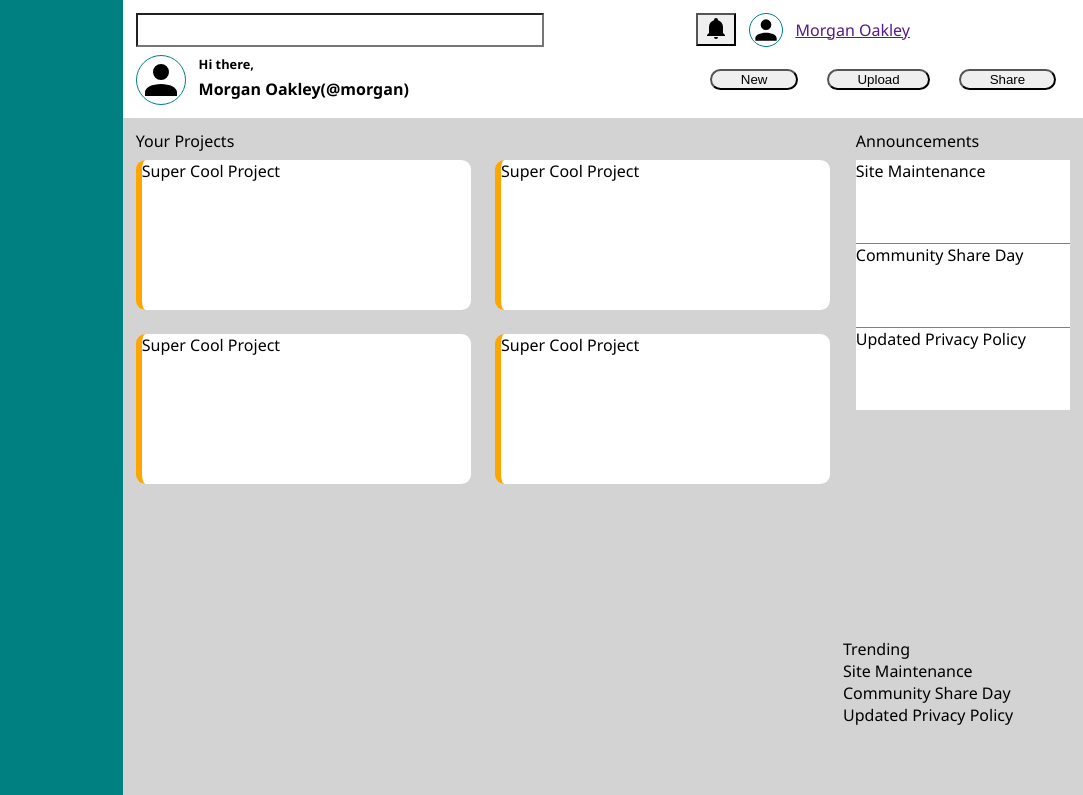
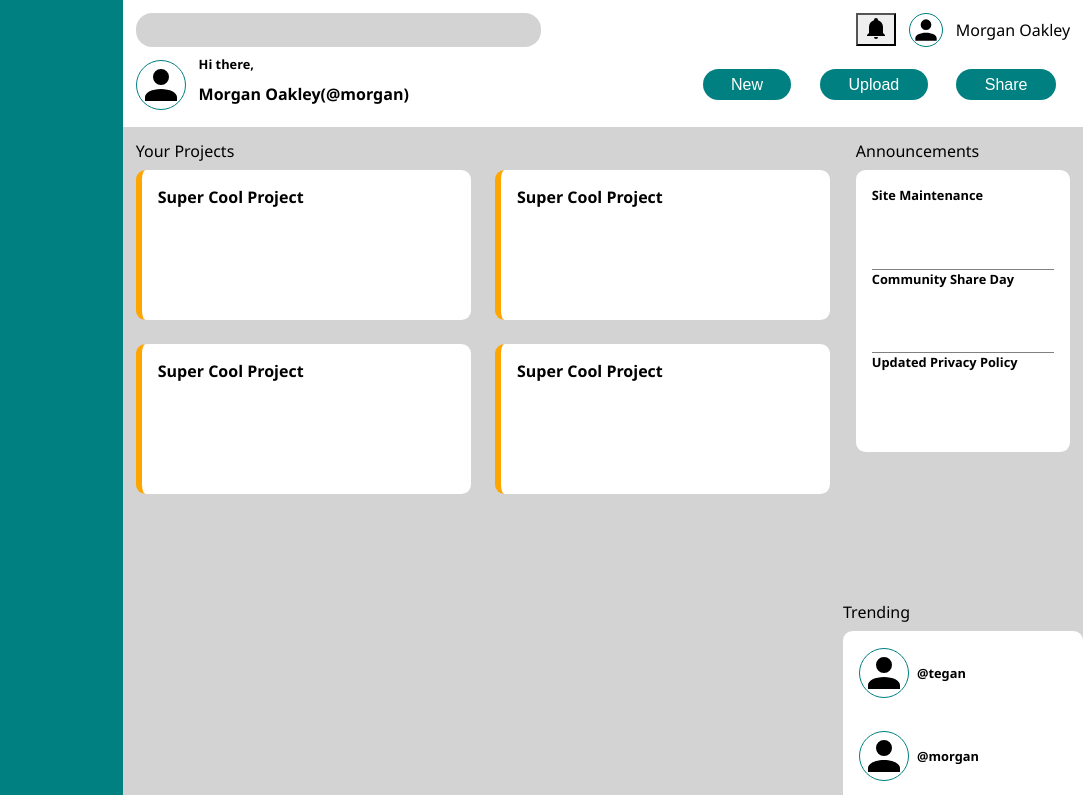
Before and after one commit to ZaleXypher/OdinProjectAdminDash, a plain HTML site: page index.html in a window 1280 px wide. Shown: the top 795 px of the page, 197-1280 px from the left. Drawn offline with Linux system fonts and the light colour scheme.

Commit message:
further tweaks, finish trending layout

```diff
--- a/index.html
+++ b/index.html
@@ -26,10 +26,10 @@
         </nav>
         <div class="topbar">
             <input type="search" name="pagesearch" id="search">
-            <div class="profile">
+            <div class="perprof">
                 <button class="notifications"><img src="images/bell.svg" class="bell" alt="Notifications"></button>
                 <img src="images/account.svg" class="propic">
-                <a href="">Morgan Oakley</a>
+                <a>Morgan Oakley</a>
             </div>
             <div class="greeting">
                 <img src="images/account.svg" class="greetpic">
@@ -85,17 +85,29 @@
             </div>
             <div class="trending">
                 <div class="title">Trending</div>
-                <div class="card">
-                        <div class="contitle">Site Maintenance</div>
-                        <div class="context"></div>
+                <div class="cardlist">
+                    <div class="card">
+                        <img src="images/account.svg" class="trendpic">
+                        <div class="tag">
+                            <div class="contitle">tegan</div>
+                            <div class="context"></div>
+                        </div>
                     </div>
                     <div class="card">
-                        <div class="contitle">Community Share Day</div>
-                        <div class="context"></div>
+                        <img src="images/account.svg" class="trendpic">
+                        <div class="tag">
+                            <div class="contitle">morgan</div>
+                            <div class="context"></div>
+                        </div>
                     </div>
                     <div class="card">
-                        <div class="contitle">Updated Privacy Policy</div>
-                        <div class="context"></div>
+                        <img src="images/account.svg" class="trendpic">
+                        <div class="tag">
+                            <div class="contitle">kendall</div>
+                            <div class="context">Life Changing App</div>
+                        </div>
+                    </div>
+                </div>
             </div>
         </div>
     </div>
--- a/style.css
+++ b/style.css
@@ -64,20 +64,27 @@ a>img{
 
 input[type="search"]{
     appearance: none;
+    border-style: none;
+    background-color: lightgray;
+    border-radius: 1rem;
 }
 
 .bell{
     width: 1.5rem;
+    border-style: none;
+    background: none;
+    background-color: transparent;
 }
 
-.profile{
+.perprof{
     grid-column: 3 / 4;
     display: flex;
     align-items: center;
+    justify-content: end;
     gap: .8rem;
 }
 
-.propic, .greetpic{
+.propic, .greetpic, .trendpic{
     border: 1px teal solid;
     border-radius: 50%;
 }
@@ -101,7 +108,7 @@ input[type="search"]{
     font-size: .8rem;
 }
 
-.greetpic{
+.greetpic, .trendpic{
     height: 3rem;
     grid-row: 1 / 3;
     align-self: center;
@@ -147,7 +154,7 @@ input[type="search"]{
     gap: 1.5rem;
 }
 
-.projects>.cardlist>.card{
+.projects .card{
     background-color: white;
     border-radius: .6rem;
     min-height: 150px;
@@ -155,6 +162,24 @@ input[type="search"]{
     border-left: 6px;
     border-color: orange;
     border-style: solid;
+    box-sizing: border-box;
+    display: grid;
+    grid-template-rows: 1fr 2fr 1fr;
+    padding: 1rem;
+}
+
+.contitle{
+    grid-row: 1 / 2;
+    font-weight: 600;
+}
+
+.context{
+    grid-row: 2 / 3;
+    font-weight: 400;
+}
+
+.title{
+    font-weight: 500;
 }
 
 .announcements{
@@ -168,11 +193,13 @@ input[type="search"]{
 .announcements>.cardlist{
     display: grid;
     min-height: 250px;
-    border-radius: .6rem
+    border-radius: .6rem;
+    background-color: white;
+    padding: 1rem;
+    font-size: .8rem;
 }
 
 .announcements .card{
-    background-color: white;
     box-sizing: border-box;
 }
 
@@ -188,8 +215,53 @@ input[type="search"]{
     grid-row: 2 / 3;
     display: flex;
     flex-direction: column;
+    gap: .5rem;
 }
 
 button, input[type="search"]{
     appearance: none;
 }
+
+.modify button{
+    background-color: teal;
+    border-style: none;
+    color: white;
+    font-size: 1rem;
+    box-sizing: border-box;
+    padding: .4rem;
+    font-weight: 450;
+}
+
+.trending .card{
+    display: flex;
+    gap: .5rem;
+}
+
+.trending .cardlist{
+    display: grid;
+    min-height: 250px;
+    border-radius: .6rem;
+    background-color: white;
+    padding: 0 1rem;
+    font-size: .8rem;
+}
+
+.tag{
+    display: flex;
+    flex-direction: column;
+    justify-content: center;
+}
+
+.tag .contitle{
+    font-size: .8rem;
+}
+
+.tag .contitle::before{
+    content: "@";
+}
+
+.tag .context{
+    font-size: .8rem;
+    font-weight: 500;
+    color: gray;
+}
```
